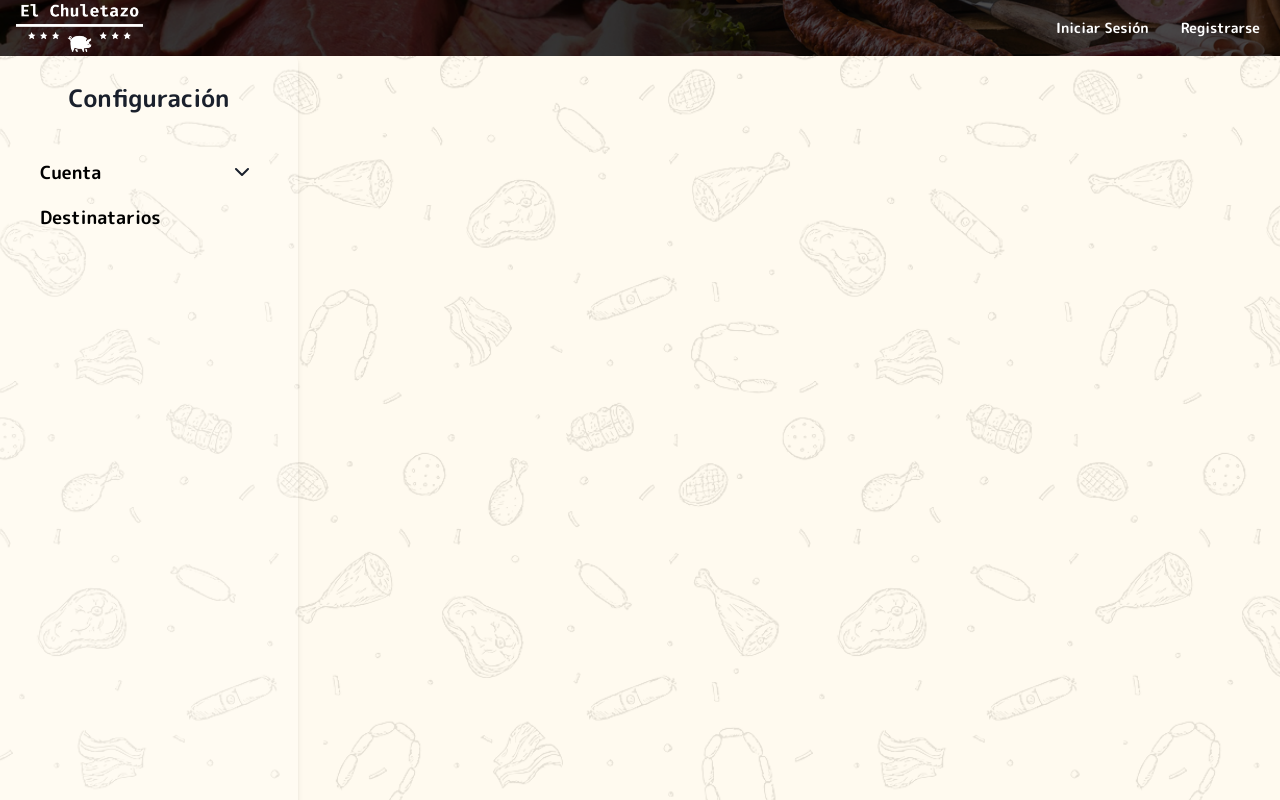
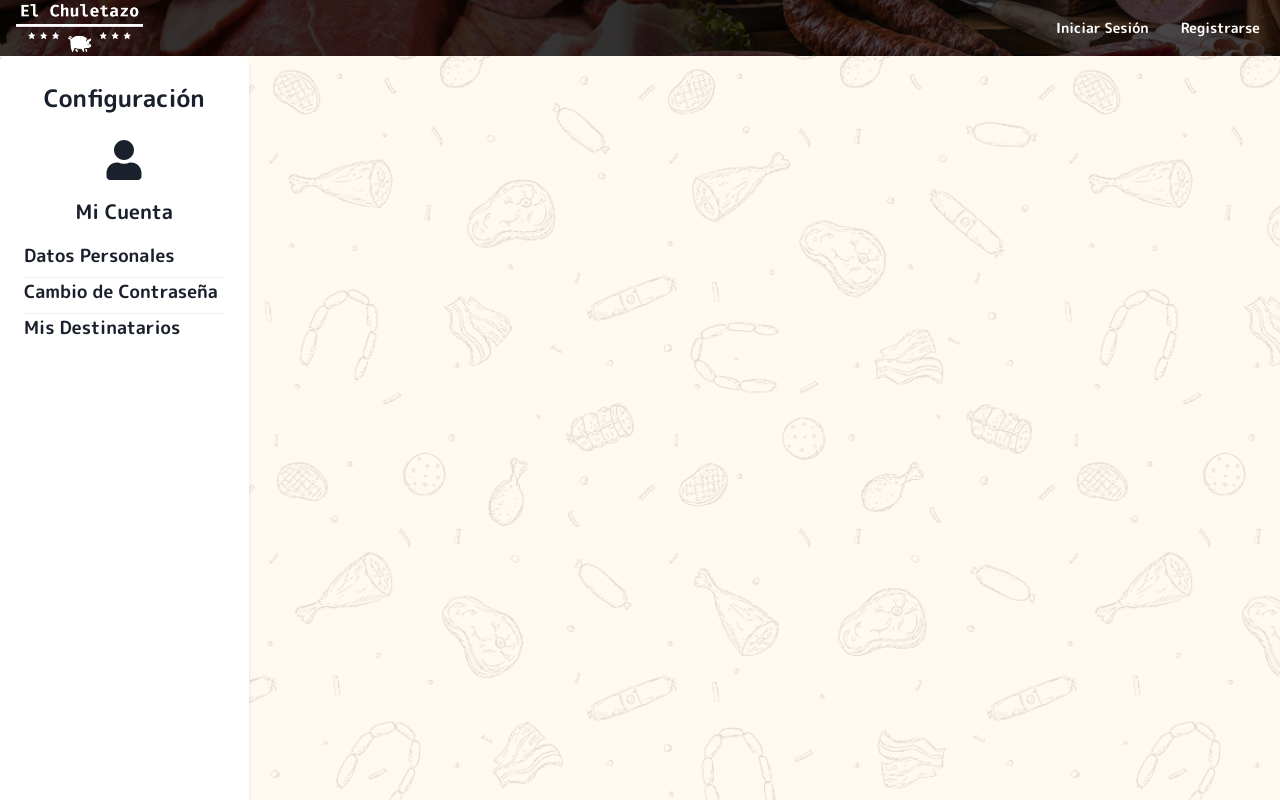
Before and after one commit to Ztaz9906/el_chuletazo_frontend, a React (Vite) app: page /configuracion in a window 1280 px wide. Built offline with nearby package versions, Linux system fonts and the light colour scheme.

Commit message:
SideBar en Configuración

```diff
--- a/src/components/home/configuration/SideBar/Sidebar.jsx
+++ b/src/components/home/configuration/SideBar/Sidebar.jsx
@@ -1,14 +1,31 @@
 import React from 'react';
-import { Box, Flex, Text } from '@chakra-ui/react';
-import Menu from './Menu';
-
+import { Box, Flex, Text, Divider, Icon } from '@chakra-ui/react';
+import { FaUser } from 'react-icons/fa';
+import { Link } from 'react-router-dom';
 
 const Sidebar = () => {
+    const menuItems = [
+        { label: 'Datos Personales', href: '/datos-personales' },
+        { label: 'Cambio de Contraseña', href: '/cambio-contrasena' },
+        { label: 'Mis Destinatarios', href: '/configuracion/destinatarios' }
+    ];
+
     return (
-        <Box w="300px" bg="whiteAlpha.300" p="6" borderRadius="md" boxShadow="md">
-            <Flex direction="column" align="center">
-                <Text fontSize="2xl" mb="6">Configuración</Text>
-                <Menu />
+        <Box w="300px" bg="white" p="6" borderRadius="md" boxShadow="md">
+            <Flex direction="column" align="flex-start">
+                <Text fontSize="2xl" mb="6" alignSelf="center">Configuración</Text>
+                <Flex direction="column" align="flex-start" w="100%">
+                    <Icon as={FaUser} boxSize={10} mb="4" alignSelf="center" />
+                    <Text fontSize="xl" mb="4" alignSelf="center">Mi Cuenta</Text>
+                    {menuItems.map((item, index) => (
+                        <React.Fragment key={index}>
+                            <Link to={item.href}>
+                                <Text fontSize="lg" mb="2">{item.label}</Text>
+                            </Link>
+                            {index < menuItems.length - 1 && <Divider />}
+                        </React.Fragment>
+                    ))}
+                </Flex>
             </Flex>
         </Box>
     );
```
